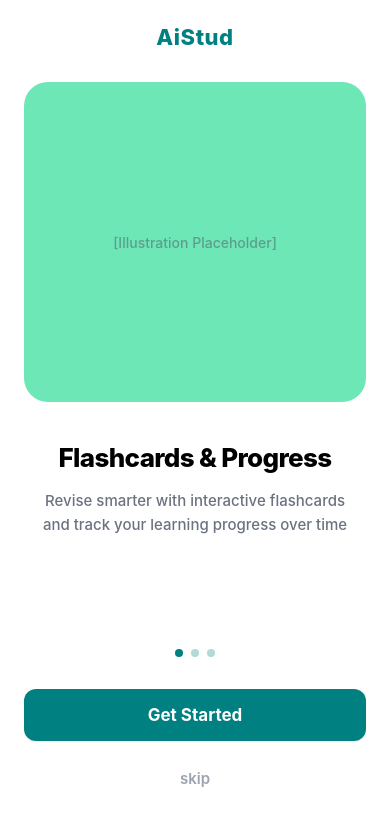
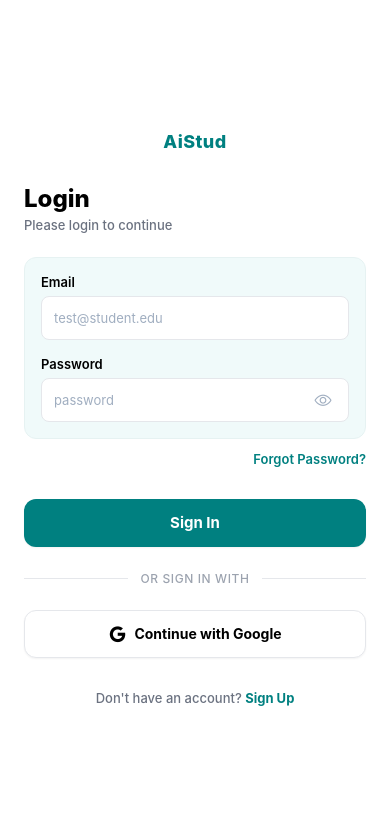
Before and after one commit to yourcoderrguy/aistud, a React Native app: screen /ActiveQuiz in a window 390 px wide. Shown: the top 826 px of the page. Built offline with nearby package versions, Linux system fonts and the light colour scheme.

Commit message:
design updated with zustant state management

```diff
--- a/package.json
+++ b/package.json
@@ -10,6 +10,7 @@
   },
   "dependencies": {
     "@expo/vector-icons": "^15.1.1",
+    "@react-native-async-storage/async-storage": "2.2.0",
     "@react-navigation/bottom-tabs": "^7.15.10",
     "@react-navigation/elements": "^2.9.15",
     "@react-navigation/native": "^7.2.2",
--- a/src/screens/auth/LoginScreen.tsx
+++ b/src/screens/auth/LoginScreen.tsx
@@ -1,39 +1,54 @@
 import React, { useState } from 'react';
-import { View, Text, TextInput, TouchableOpacity, KeyboardAvoidingView, Platform, ScrollView, Alert } from 'react-native';
+import { View, Text, TextInput, TouchableOpacity, KeyboardAvoidingView, Platform, ScrollView, Keyboard, TouchableWithoutFeedback } from 'react-native';
 import { SafeAreaView } from 'react-native-safe-area-context';
 import { StatusBar } from 'expo-status-bar';
 import { Ionicons } from '@expo/vector-icons';
 import { useNavigation } from '@react-navigation/native';
 import { AuthNavigationProp } from '../../navigation/types';
 
-// 1. Import our custom hook
+// Global State and Utilities
 import { useAuth } from '../../context/AuthContext';
+import { isValidEmail } from '../../utils/validators';
 
 export default function LoginScreen() {
   const navigation = useNavigation<AuthNavigationProp>();
-
-  // 2. Grab the login function from global state
   const { login } = useAuth();
 
   const [email, setEmail] = useState('');
   const [password, setPassword] = useState('');
   const [showPassword, setShowPassword] = useState(false);
 
-const handleLogin = () => {
+  // NEW: State to hold validation errors
+  const [error, setError] = useState('');
+  const [isSubmitting, setIsSubmitting] = useState(false);
+
+  const handleLogin = async () => {
+    Keyboard.dismiss();
+    setError('');
+
     if (!email || !password) {
-      Alert.alert("Error", "Please enter both email and password.");
+      setError("Please enter both email and password.");
       return;
     }
 
-    // HARDCODED PROTOTYPE LOGIC
-    if (email.trim().toLowerCase() === 'test@gmail.com' && password === 'Precious@2026') {
-      // Pass the user data dynamically into the global state!
-      login({
-        fullName: 'Precious',
-        email: 'test@gmail.com'
+    if (!isValidEmail(email)) {
+      setError("Please enter a valid email address.");
+      return;
+    }
+
+    setIsSubmitting(true);
+
+    try {
+      // SIMULATED API CALL: Replace with actual Supabase Auth later
+      // We await this because we upgraded context to use AsyncStorage
+      await login({
+        fullName: 'Precious', // Default mockup name until Supabase is active
+        email: email.trim().toLowerCase()
       });
-    } else {
-      Alert.alert("Invalid Credentials", "Incorrect email or password.");
+    } catch (e) {
+      setError("An error occurred during login. Please try again.");
+    } finally {
+      setIsSubmitting(false);
     }
   };
 
@@ -41,9 +56,15 @@
     <SafeAreaView className="flex-1 bg-white">
       <StatusBar style="dark" backgroundColor="transparent" />
 
+      <TouchableWithoutFeedback onPress={Keyboard.dismiss}>
         <KeyboardAvoidingView behavior={Platform.OS === 'ios' ? 'padding' : 'height'} className="flex-1">
-        <ScrollView showsVerticalScrollIndicator={false} keyboardShouldPersistTaps="handled" contentContainerStyle={{ flexGrow: 1, paddingHorizontal: 24, justifyContent: 'center' }}>
+          <ScrollView
+            showsVerticalScrollIndicator={false}
+            keyboardShouldPersistTaps="handled"
+            contentContainerStyle={{ flexGrow: 1, paddingHorizontal: 24, justifyContent: 'center' }}
+          >
 
+            {/* Header */}
             <View className="items-center justify-center pt-2 pb-8">
               <Text className="text-[18px] font-extrabold text-[#008080] tracking-wide">AiStud</Text>
             </View>
@@ -51,13 +72,23 @@
             <Text className="text-[24px] font-extrabold text-black mb-1">Login</Text>
             <Text className="text-[13px] text-gray-500 mb-6 font-medium">Please login to continue</Text>
 
-          <View className="bg-[#F0FAFA] p-4 rounded-xl mb-3">
+            {/* Error Message Box */}
+            {error ? (
+              <View className="bg-red-50 p-3 rounded-xl mb-4 border border-red-100">
+                <Text className="text-red-500 text-[13px] font-medium text-center">{error}</Text>
+              </View>
+            ) : null}
 
+            {/* Form Area */}
+            <View className="bg-[#F0FAFA] p-4 rounded-xl mb-3 border border-[#E6F2F2]">
               <Text className="text-[13px] font-semibold text-black mb-1.5">Email</Text>
               <TextInput
                 value={email}
-              onChangeText={setEmail}
-              placeholder="test@gmail.com"
+                onChangeText={(text) => {
+                  setEmail(text);
+                  if (error) setError(''); // Clear error when user types
+                }}
+                placeholder="test@student.edu"
                 placeholderTextColor="#A0AEC0"
                 keyboardType="email-address"
                 autoCapitalize="none"
@@ -68,38 +99,58 @@
               <View className="bg-white h-[44px] rounded-lg border border-gray-200 flex-row items-center px-3">
                 <TextInput
                   value={password}
-                onChangeText={setPassword}
+                  onChangeText={(text) => {
+                    setPassword(text);
+                    if (error) setError('');
+                  }}
                   placeholder="password"
                   placeholderTextColor="#A0AEC0"
                   secureTextEntry={!showPassword}
                   className="flex-1 text-[13px] text-black h-full"
                 />
-              <TouchableOpacity onPress={() => setShowPassword(!showPassword)}>
+                <TouchableOpacity onPress={() => setShowPassword(!showPassword)} className="p-1">
                   <Ionicons name={showPassword ? "eye-off-outline" : "eye-outline"} size={18} color="#A0AEC0" />
                 </TouchableOpacity>
               </View>
             </View>
 
+            {/* Forgot Password */}
             <TouchableOpacity className="self-end mb-8" onPress={() => navigation.navigate('ForgotPassword')}>
               <Text className="text-[#008080] font-semibold text-[13px]">Forgot Password?</Text>
             </TouchableOpacity>
 
-          <TouchableOpacity onPress={handleLogin} activeOpacity={0.8} className="w-full bg-[#008080] h-[48px] rounded-xl items-center justify-center mb-6 shadow-sm">
-            <Text className="text-white font-bold text-[15px]">Sign In</Text>
+            {/* Sign In Button */}
+            <TouchableOpacity
+              onPress={handleLogin}
+              activeOpacity={0.8}
+              disabled={isSubmitting}
+              className={`w-full h-[48px] rounded-xl items-center justify-center mb-6 shadow-sm ${
+                isSubmitting ? 'bg-[#008080]/70' : 'bg-[#008080]'
+              }`}
+            >
+              <Text className="text-white font-bold text-[15px]">
+                {isSubmitting ? 'Signing in...' : 'Sign In'}
+              </Text>
             </TouchableOpacity>
 
+            {/* Divider */}
             <View className="flex-row items-center justify-center mb-6">
-            <View className="flex-1 h-[1px] bg-gray-300" />
-            <Text className="mx-3 text-gray-500 text-[12px] font-medium">or sign in with</Text>
-            <View className="flex-1 h-[1px] bg-gray-300" />
+              <View className="flex-1 h-[1px] bg-gray-200" />
+              <Text className="mx-3 text-gray-400 text-[12px] font-medium uppercase tracking-wider">or sign in with</Text>
+              <View className="flex-1 h-[1px] bg-gray-200" />
             </View>
 
-          <TouchableOpacity activeOpacity={0.7} className="w-full h-[48px] bg-white border border-[#008080] rounded-xl flex-row items-center justify-center mb-6">
+            {/* Google Button */}
+            <TouchableOpacity
+              activeOpacity={0.7}
+              className="w-full h-[48px] bg-white border border-gray-200 shadow-sm rounded-xl flex-row items-center justify-center mb-8"
+            >
               <Ionicons name="logo-google" size={18} color="#000" className="mr-2" />
-            <Text className="text-black font-semibold text-[15px]">Google</Text>
+              <Text className="text-black font-bold text-[14px]">Continue with Google</Text>
             </TouchableOpacity>
 
-          <View className="flex-row items-center justify-center">
+            {/* Footer */}
+            <View className="flex-row items-center justify-center mb-4">
               <Text className="text-gray-500 text-[13px] font-medium">Don't have an account? </Text>
               <TouchableOpacity onPress={() => navigation.navigate('SignUp')}>
                 <Text className="text-[#008080] font-bold text-[13px]">Sign Up</Text>
@@ -108,6 +159,7 @@
 
           </ScrollView>
         </KeyboardAvoidingView>
+      </TouchableWithoutFeedback>
     </SafeAreaView>
   );
 }
--- a/src/screens/main/SummaryResultScreen.tsx
+++ b/src/screens/main/SummaryResultScreen.tsx
@@ -3,28 +3,35 @@
 import { SafeAreaView } from 'react-native-safe-area-context';
 import { StatusBar } from 'expo-status-bar';
 import { Ionicons } from '@expo/vector-icons';
-import { useNavigation, useRoute } from '@react-navigation/native';
+import { useNavigation } from '@react-navigation/native';
+
+// Import our new global memory bank
+import { useStudyStore } from '../../store/useStudyStore';
 
 export default function SummaryResultScreen() {
   const navigation = useNavigation<any>();
-  const route = useRoute<any>();
 
-  // Extract data passed from the Flask API via CreateSummaryScreen
-  const resultData = route.params?.resultData;
-  const type = route.params?.type || 'summary'; // 'summary' | 'quiz' | 'flashcards'
+  // Extract data dynamically from the Zustand store instead of the router
+  const { activeSession, sessionType, clearSession } = useStudyStore();
 
   // Flashcard State
   const [cardIndex, setCardIndex] = useState(0);
   const [isFlipped, setIsFlipped] = useState(false);
 
-  // Safety net: If no data was passed, show an error screen
-  if (!resultData) {
+  // When leaving the screen, wipe the memory bank so the app stays fast
+  const handleClose = () => {
+    clearSession();
+    navigation.goBack();
+  };
+
+  // Safety net: If no data was found in the store, show an error screen
+  if (!activeSession) {
     return (
       <SafeAreaView className="flex-1 bg-[#FAFAFA] items-center justify-center px-6">
         <Ionicons name="alert-circle" size={50} color="#EF4444" className="mb-4" />
         <Text className="text-[18px] font-bold text-black mb-2">No Data Found</Text>
         <Text className="text-[14px] text-gray-500 text-center mb-6">It looks like the AI didn't return any data.</Text>
-        <TouchableOpacity onPress={() => navigation.goBack()} className="bg-black px-6 py-3 rounded-xl">
+        <TouchableOpacity onPress={handleClose} className="bg-[#008080] px-6 py-3 rounded-xl shadow-sm">
           <Text className="text-white font-bold">Go Back</Text>
         </TouchableOpacity>
       </SafeAreaView>
@@ -32,7 +39,7 @@
   }
 
   // --- FLASHCARD HANDLERS ---
-  const flashcards = resultData.flashcards || [];
+  const flashcards = activeSession.flashcards || [];
 
   const handleNextCard = () => {
     setIsFlipped(false);
@@ -50,16 +57,16 @@
 
       {/* --- TOP HEADER --- */}
       <View className="flex-row items-center justify-between px-6 pt-4 pb-4">
-        {/* THE FIX: Reverted to goBack() for a guaranteed, error-free return */}
+        {/* Memory cleanup trigger on close */}
         <TouchableOpacity
-          onPress={() => navigation.goBack()}
+          onPress={handleClose}
           className="w-10 h-10 bg-white rounded-full items-center justify-center shadow-sm border border-gray-100"
         >
           <Ionicons name="close" size={24} color="#000" />
         </TouchableOpacity>
 
         <Text className="text-[18px] font-extrabold text-black">
-          {type === 'summary' ? 'Generated Summary' : type === 'quiz' ? 'Generated Quiz' : 'Flashcard Deck'}
+          {sessionType === 'summary' ? 'Generated Summary' : sessionType === 'quiz' ? 'Generated Quiz' : 'Flashcard Deck'}
         </Text>
 
         <TouchableOpacity className="w-10 h-10 items-center justify-center">
@@ -72,14 +79,14 @@
         {/* ========================================== */}
         {/* 1. RENDER SUMMARY                          */}
         {/* ========================================== */}
-        {type === 'summary' && resultData.summary && (
+        {sessionType === 'summary' && activeSession.summary && (
           <View className="bg-white p-6 rounded-3xl border border-gray-100 shadow-sm mt-4">
             <View className="flex-row items-center mb-4">
               <Ionicons name="document-text" size={20} color="#008080" />
               <Text className="text-[16px] font-extrabold text-black ml-2">Generated Notes</Text>
             </View>
             <Text className="text-[15px] text-gray-700 leading-7">
-              {resultData.summary}
+              {activeSession.summary}
             </Text>
           </View>
         )}
@@ -87,7 +94,7 @@
         {/* ========================================== */}
         {/* 2. RENDER FLASHCARDS                       */}
         {/* ========================================== */}
-        {type === 'flashcards' && flashcards.length > 0 && (
+        {sessionType === 'flashcards' && flashcards.length > 0 && (
           <View className="flex-1 justify-center items-center mt-6">
             <Text className="text-gray-400 font-medium text-[13px] mb-4">
               Card {cardIndex + 1} of {flashcards.length}
@@ -139,13 +146,13 @@
         {/* ========================================== */}
         {/* 3. RENDER QUIZ PREVIEW                     */}
         {/* ========================================== */}
-        {type === 'quiz' && resultData.questions && (
+        {sessionType === 'quiz' && activeSession.questions && (
           <View className="mt-4">
             <View className="bg-[#E3F2FD] p-6 rounded-3xl border border-[#90CAF9] items-center mb-6 shadow-sm">
               <Ionicons name="checkmark-circle" size={44} color="#2196F3" className="mb-3" />
               <Text className="text-[18px] font-extrabold text-black text-center mb-2">Quiz Successfully Generated!</Text>
               <Text className="text-[14px] text-[#1565C0] text-center leading-5">
-                The AI created {resultData.questions.length} multiple-choice questions from your notes.
+                The AI created {activeSession.questions.length} multiple-choice questions from your notes.
               </Text>
             </View>
 
@@ -158,7 +165,7 @@
             </TouchableOpacity>
 
             <Text className="text-[16px] font-extrabold text-black mb-4">Question Preview:</Text>
-            {resultData.questions.map((q: any, index: number) => (
+            {activeSession.questions.map((q: any, index: number) => (
               <View key={index} className="bg-white p-5 rounded-2xl border border-gray-100 mb-3 shadow-sm">
                 <Text className="font-bold text-[15px] text-black mb-2 leading-6">Q{index + 1}: {q.question}</Text>
                 <View className="bg-green-50 self-start px-3 py-1.5 rounded-lg border border-green-100 mt-1">
--- /dev/null
+++ b/src/store/useStudyStore.ts
@@ -0,0 +1,26 @@
+import { create } from 'zustand';
+
+// Define the exact shape of the data the AI will return
+interface StudySessionData {
+  summary?: string;
+  flashcards?: Array<{ id: number; front: string; back: string }>;
+  questions?: Array<{ id: number; question: string; options: string[]; correctAnswer: string }>;
+}
+
+interface StudyStore {
+  activeSession: StudySessionData | null;
+  sessionType: 'summary' | 'flashcards' | 'quiz' | null;
+  setSession: (type: 'summary' | 'flashcards' | 'quiz', data: StudySessionData) => void;
+  clearSession: () => void;
+}
+
+export const useStudyStore = create<StudyStore>((set) => ({
+  activeSession: null,
+  sessionType: null,
+
+  // Call this when the Python server returns the AI data
+  setSession: (type, data) => set({ sessionType: type, activeSession: data }),
+
+  // Call this when the user leaves the result screen to free up phone memory
+  clearSession: () => set({ activeSession: null, sessionType: null }),
+}));
--- /dev/null
+++ b/src/utils/validators.ts
@@ -0,0 +1,9 @@
+export const isValidEmail = (email: string): boolean => {
+  const emailRegex = /^[^\s@]+@[^\s@]+\.[^\s@]+$/;
+  return emailRegex.test(email);
+};
+
+export const isValidPassword = (password: string): boolean => {
+  // Enforces at least 6 characters (Supabase standard)
+  return password.length >= 6;
+};
```
Also changed, not shown: App.tsx (+12 -4 lines), src/context/AuthContext.tsx (+43 -13 lines), src/navigation/AuthStack.tsx (+6 -11 lines), src/screens/main/ActiveQuizScreen.tsx (+33 -28 lines), src/screens/main/CreateSummaryScreen.tsx (+16 -10 lines), src/theme/colors.ts (added, +10 -0 lines), 1 other file (tests, documents, lock files or other folders). Lines whose indentation alone changed are shown as unchanged.
